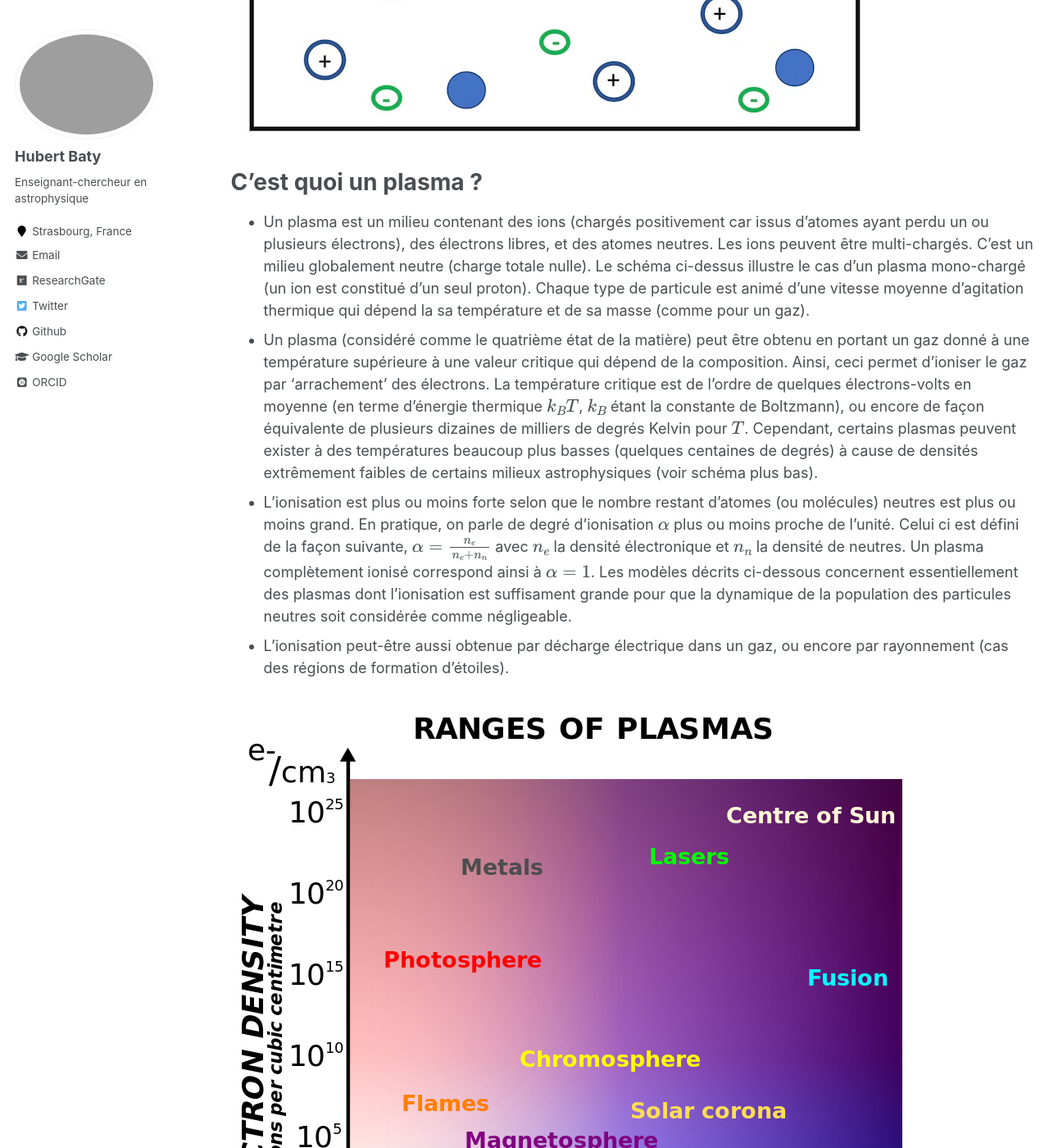
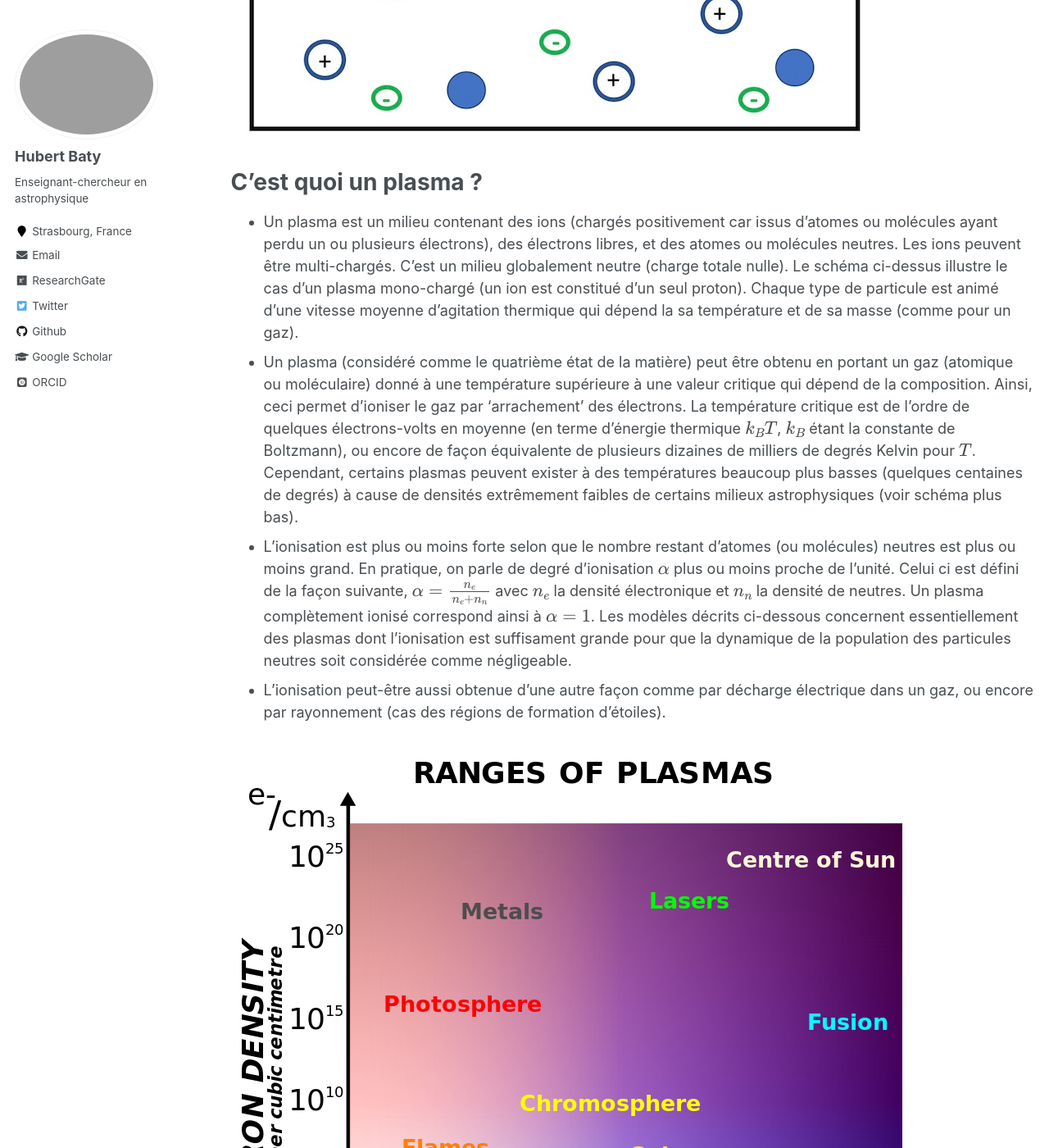
Before and after one commit to hubertbaty/hubertbaty.github.io, a Jekyll site: the page built from _pages/plasma.md, in a window 1280 px wide and 1400 px high, scrolled down 719 px. Shown: the whole window at 82% size. Built offline with Jekyll 4.4.1, drawn with Linux system fonts in a browser that asks for light colours; some web fonts are replaced; formulas are drawn with MathJax 3.

Commit message:
Update plasma.md

```diff
--- a/_pages/plasma.md
+++ b/_pages/plasma.md
@@ -15,11 +15,11 @@ redirect_from:
 
 C'est quoi un plasma ?
 ======
-* Un plasma est un milieu contenant des ions (chargés positivement car issus d'atomes ayant perdu un ou plusieurs électrons), des
-électrons libres, et des atomes neutres. Les ions peuvent être multi-chargés. C'est un milieu globalement neutre (charge totale nulle).
+* Un plasma est un milieu contenant des ions (chargés positivement car issus d'atomes ou molécules ayant perdu un ou plusieurs électrons), des
+électrons libres, et des atomes ou molécules neutres. Les ions peuvent être multi-chargés. C'est un milieu globalement neutre (charge totale nulle).
 Le schéma ci-dessus illustre le cas d'un plasma mono-chargé (un ion est constitué d'un seul proton). Chaque type de particule est animé
 d'une vitesse moyenne d'agitation thermique qui dépend la sa température et de sa masse (comme pour un gaz).
-* Un plasma (considéré comme le quatrième état de la matière) peut être obtenu en portant un gaz donné à une température supérieure à une valeur critique qui
+* Un plasma (considéré comme le quatrième état de la matière) peut être obtenu en portant un gaz (atomique ou moléculaire) donné à une température supérieure à une valeur critique qui
 dépend de la composition. Ainsi, ceci permet d'ioniser le gaz par 'arrachement' des électrons. La température critique est de l'ordre de quelques
 électrons-volts en moyenne (en terme d'énergie thermique $k_BT$, $k_B$ étant la constante de Boltzmann), ou encore de façon équivalente de plusieurs dizaines
 de milliers de degrés Kelvin pour $T$. Cependant, certains plasmas peuvent exister à des températures beaucoup plus basses (quelques centaines de degrés) à cause de densités extrêmement faibles de certains milieux astrophysiques (voir schéma plus bas).
@@ -27,7 +27,7 @@ de milliers de degrés Kelvin pour $T$. Cependant, certains plasmas peuvent exis
 de degré d'ionisation $\alpha$ plus ou moins proche de l'unité. Celui ci est défini de la façon suivante,
 $\alpha = \frac{n_e}{n_e+n_n}$ avec $n_e$ la densité électronique et $n_n$ la densité de neutres. Un plasma complètement ionisé correspond ainsi à
 $\alpha = 1$. Les modèles décrits ci-dessous concernent essentiellement des plasmas dont l'ionisation est suffisament grande pour que la dynamique de la population des particules neutres soit considérée comme négligeable.
-* L'ionisation peut-être aussi obtenue par décharge électrique dans un gaz, ou encore par rayonnement (cas des régions de formation d'étoiles).
+* L'ionisation peut-être aussi obtenue d'une autre façon comme par décharge électrique dans un gaz, ou encore par rayonnement (cas des régions de formation d'étoiles).
 
 
 
```
